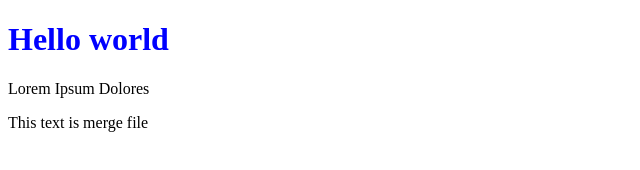
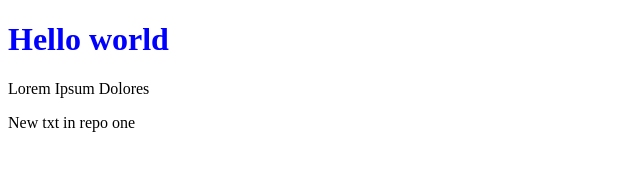
Before and after one commit to rachanajaykumar/demo-repo, a plain HTML site: page index.html in a window 1280 px wide. Shown: the full height of the page, 0-640 px from the left. Drawn offline with Linux system fonts and the light colour scheme.

Commit message:
modify line of html file

```diff
--- a/index.html
+++ b/index.html
@@ -11,7 +11,7 @@
     <h1>Hello world</h1>
     <p>Lorem Ipsum Dolores</p>
 
-    <p>This text is merge file</p>
+    <p>New txt in repo one</p>
 
     <script src="./script.js"></script>
 </body>
```
